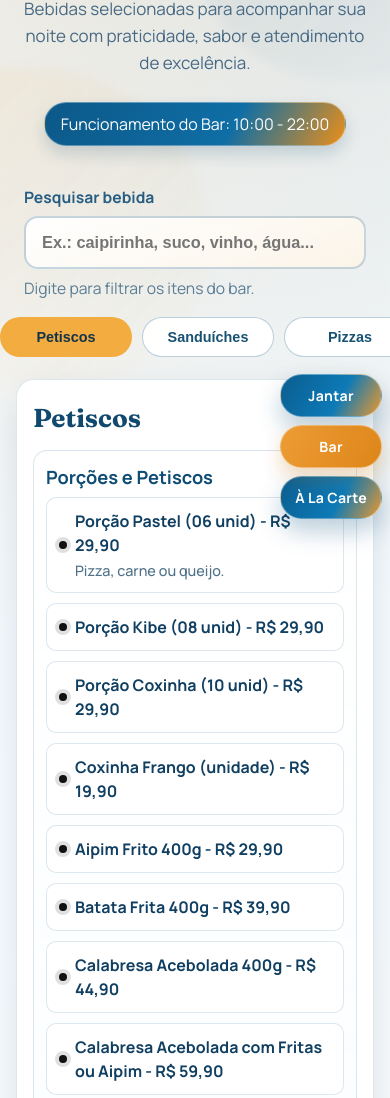
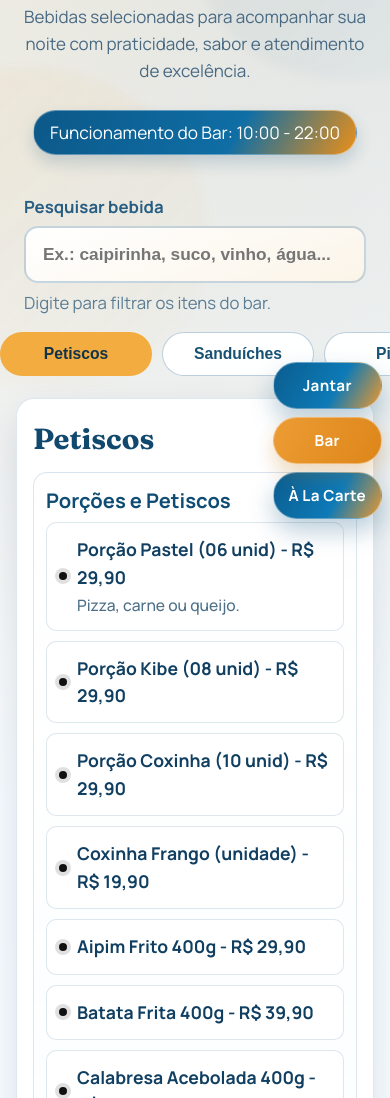
Before and after one commit to studio-dev-code/fenix_cardapio, a plain HTML site: page bar.html in a window 390 px wide. Shown: the part 315-1413 px from the top of the page. Drawn offline with Linux system fonts and the light colour scheme.

Commit message:
Add files via upload

```diff
--- a/style.css
+++ b/style.css
@@ -569,30 +569,34 @@ h3 {
 	}
 
 	.kicker {
-		font-size: 0.72rem;
+		font-size: 0.82rem;
 	}
 
 	.service-info span,
 	.day-btn {
-		font-size: 1rem;
+		font-size: 1.08rem;
+	}
+
+	h1 {
+		font-size: 2.5rem;
 	}
 
 	h2 {
-		font-size: 1.62rem;
+		font-size: 1.82rem;
 	}
 
 	.day-group h3 {
-		font-size: 1.14rem;
+		font-size: 1.26rem;
 	}
 
 	.search-label,
 	.search-hint {
-		font-size: 0.98rem;
+		font-size: 1.05rem;
 	}
 
 	.food-search {
-		font-size: 1.02rem;
-		padding: 15px 16px;
+		font-size: 1.08rem;
+		padding: 16px 17px;
 	}
 
 	.week-nav {
@@ -619,13 +623,13 @@ h3 {
 	}
 
 	.dish-list li {
-		font-size: 1rem;
-		line-height: 1.5;
-		padding: 11px 11px 11px 28px;
+		font-size: 1.1rem;
+		line-height: 1.56;
+		padding: 13px 12px 13px 30px;
 	}
 
 	.item-note {
-		font-size: 0.9rem;
+		font-size: 0.98rem;
 	}
 
 	/* No Bar, as categorias ficam em trilha horizontal para evitar "embolado" */
@@ -649,14 +653,14 @@ h3 {
 
 	.bar-page .day-btn {
 		flex: 0 0 auto;
-		min-width: 146px;
-		padding: 12px 14px;
-		font-size: 0.96rem;
+		min-width: 168px;
+		padding: 14px 16px;
+		font-size: 1.05rem;
 		scroll-snap-align: start;
 	}
 
 	.day-status__value {
-		font-size: 1.4rem;
+		font-size: 1.6rem;
 	}
 
 	.menu-item {
@@ -674,8 +678,8 @@ h3 {
 	}
 
 	.switch-btn {
-		padding: 12px 16px;
-		font-size: 0.92rem;
+		padding: 14px 18px;
+		font-size: 1rem;
 	}
 
 	.bar-page .section-switch {
@@ -692,13 +696,13 @@ h3 {
 	}
 
 	.switch-btn {
-		padding: 11px 14px;
-		font-size: 0.88rem;
+		padding: 12px 15px;
+		font-size: 0.95rem;
 	}
 
 	.bar-page .day-btn {
-		min-width: 132px;
-		font-size: 0.9rem;
-		padding: 11px 12px;
+		min-width: 152px;
+		font-size: 0.98rem;
+		padding: 12px 14px;
 	}
 }
```
